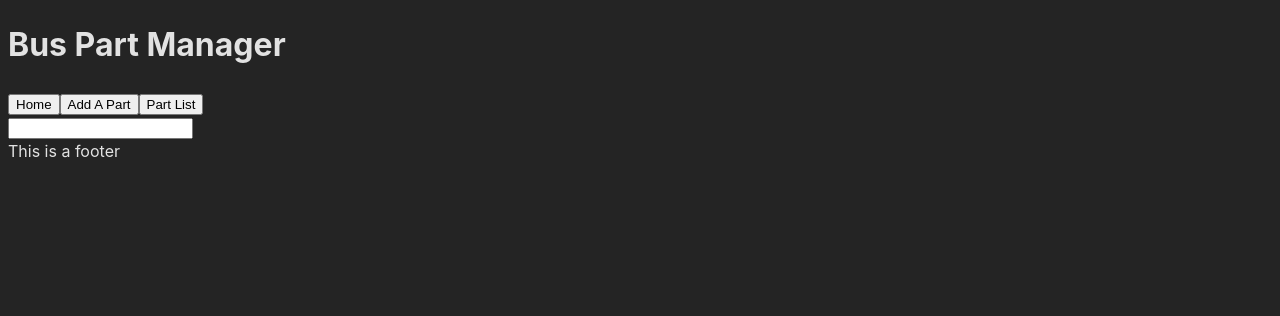
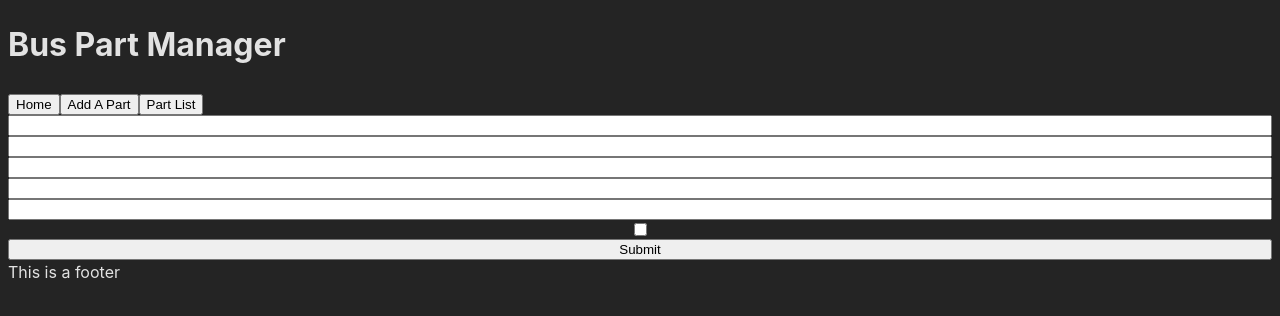
Before and after one commit to C0R4L0V3/crud-api-lab, a React (Vite) app in the folder crud-frontend/: page / in a window 1280 px wide. Both pictures are taken after a click on the button "Add A Part". Shown: the top 316 px of the page. Built offline with nearby package versions, Linux system fonts and the light colour scheme.

Commit message:
added basic form functionality, but still needs submit function

```diff
--- a/crud-frontend/src/Components/AddAPart/AddAPart.jsx
+++ b/crud-frontend/src/Components/AddAPart/AddAPart.jsx
@@ -1,12 +1,96 @@
-const AddAPart = (props) => {
+import { useState } from "react";
 
-    return (
-        <form>
-            <label></label>
-            <input></input>
-        </form>
-    )
+const AddAPart = () => {
+	// state variable for form data
+	const [formData, setFormData] = useState();
 
-}
+	// function for controlled form entry
+	const handleChange = (event) => {
+		setFormData({ ...formData, [event.target.id]: event.target.value });
+	};
 
-export default AddAPart
+	// function for controlled form submit
+	const handleSubmit = (event) => {
+		event.preventDefault();
+	};
+
+	const style = { display: "flex", flexDirection: "column" };
+
+	return (
+		<form onSubmit={handleSubmit} style={style}>
+			{/* name of part (string) */}
+			<label htmlFor="itemName"></label>
+			<input
+				type="text"
+				name="itemName"
+				id="itemName"
+				onChange={handleChange}
+				value={formData}
+			/>
+
+			{/* brand of part (string) */}
+			<label htmlFor="brand"></label>
+			<input
+				type="text"
+				name="brand"
+				id="brand"
+				onChange={handleChange}
+				value={formData}
+			/>
+
+			{/* url/path for image (string) */}
+			<label htmlFor="img"></label>
+			<input
+				type="text"
+				name="img"
+				id="img"
+				onChange={handleChange}
+				value={formData}
+			/>
+
+			{/* cost of part (number) */}
+			<label htmlFor="cost"></label>
+			<input
+				type="text"
+				name="cost"
+				id="cost"
+				onChange={handleChange}
+				value={formData}
+			/>
+
+			{/* url for amazon link (string) */}
+			<label htmlFor="link"></label>
+			<input
+				type="text"
+				name="link"
+				id="link"
+				onChange={handleChange}
+				value={formData}
+			/>
+
+			{/* bought or not checkbox (boolean) */}
+			<label htmlFor="hasBought"></label>
+			<input
+				type="checkbox"
+				name="hasBought"
+				id="hasBought"
+				onChange={handleChange}
+				value={formData}
+			/>
+			<input type="submit" />
+		</form>
+	);
+};
+
+export default AddAPart;
+
+/* const BusPartsSchema = mongoose.Schema({
+
+    itemName: String,
+    brand: String,
+    img: String,
+    cost: Number,
+    link: String,
+    hasBought: Boolean,
+
+});*/
```
Also changed, not shown: 1 other file (tests, documents, lock files or other folders).
